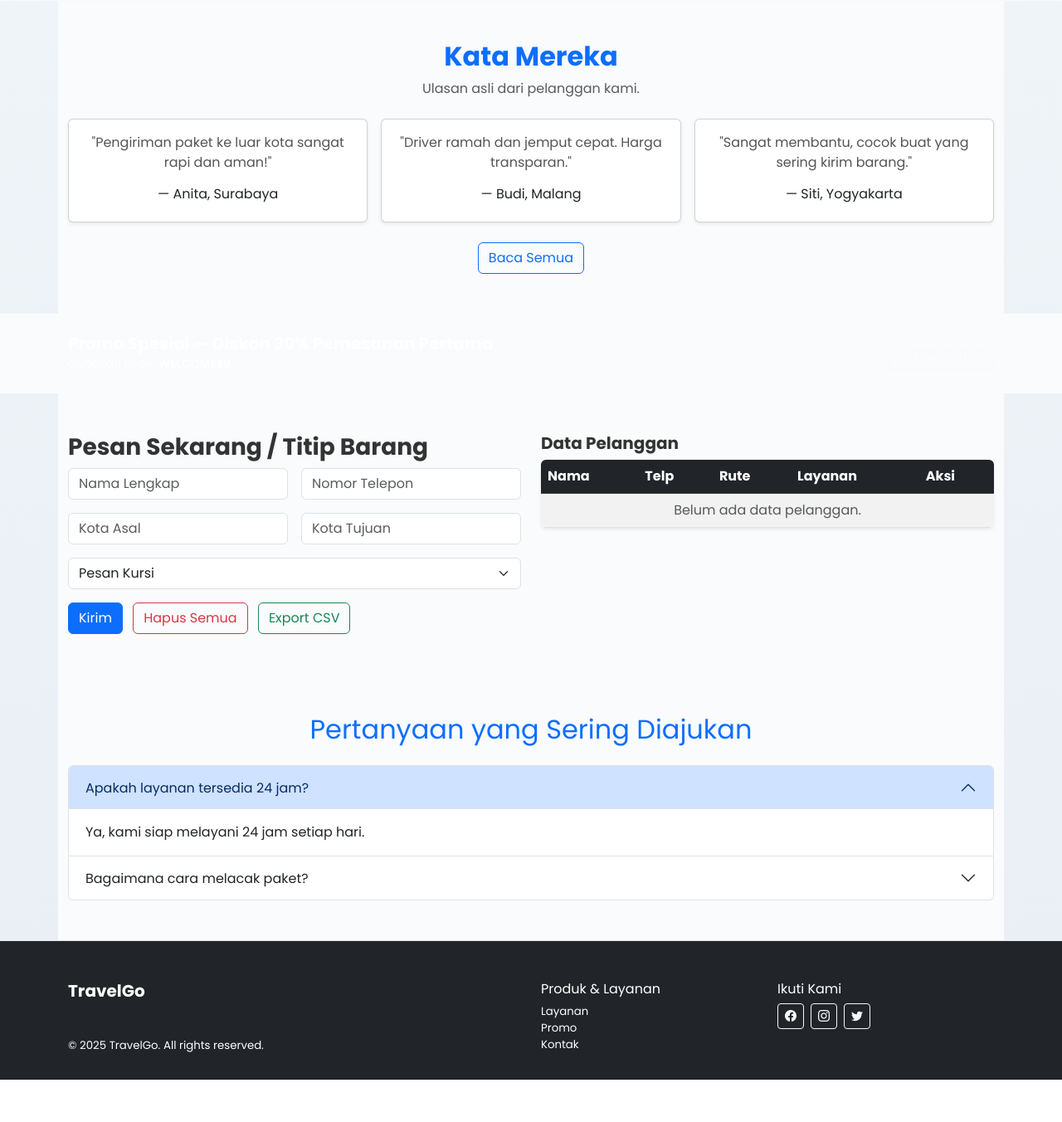
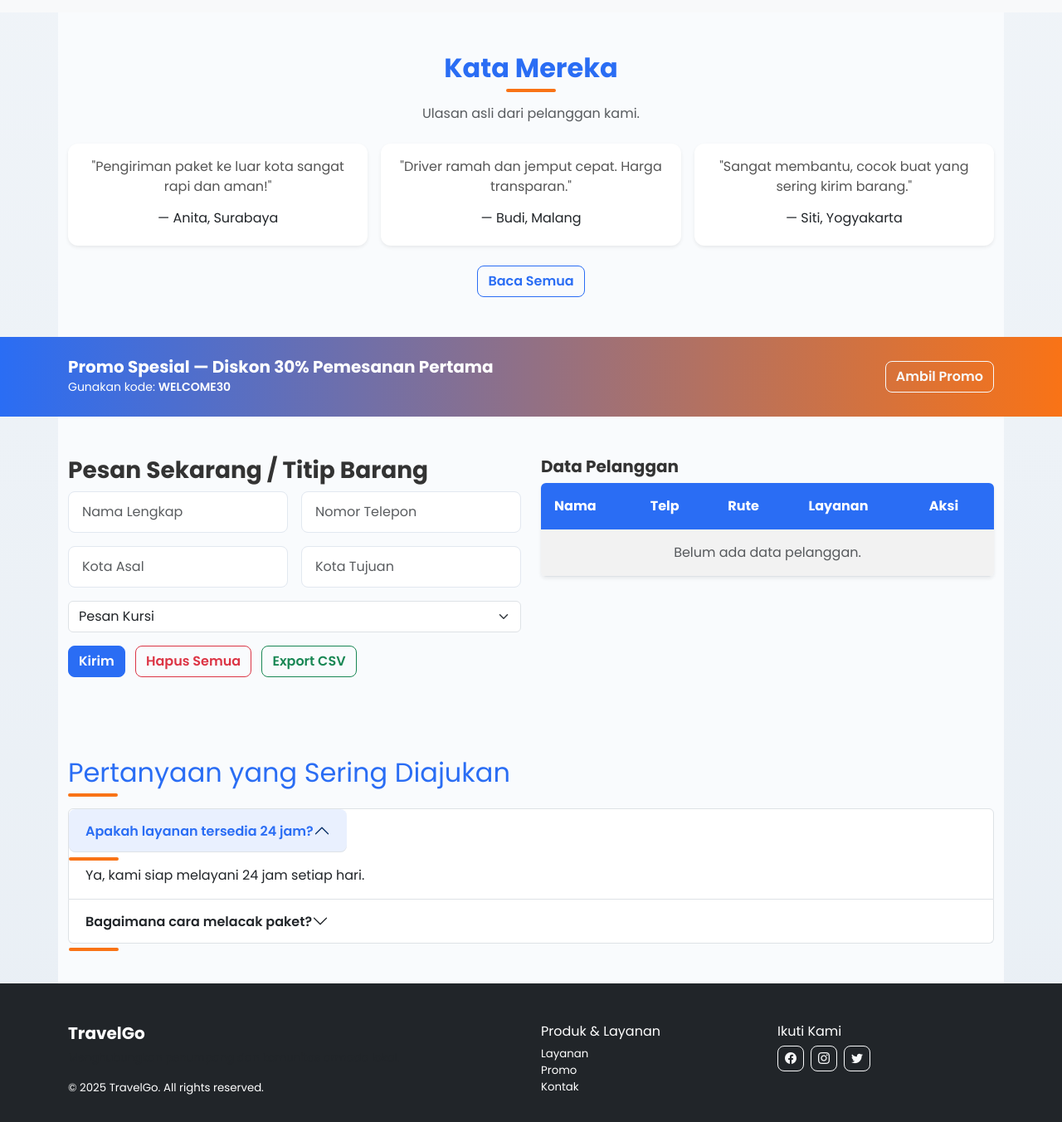
Before and after one commit to Ckyyy002/Web-Programming, a PHP site: page / in a window 1280 px wide. Shown: the part 1800-3152 px from the top of the page at 83% size. Before the commit the page ends 3101 px from the top, so only its background shows below. Run offline with PHP 8.4, Linux system fonts and the light colour scheme.

Commit message:
Update style.css

```diff
--- a/Mid-Term-Evaluation/css/style.css
+++ b/Mid-Term-Evaluation/css/style.css
@@ -1,4 +1,15 @@
 /* ===== FONT & GLOBAL ===== */
+:root {
+  --primary: #2a6df4;
+  --primary-dark: #1a56db;
+  --secondary: #f97316;
+  --light: #f8fafc;
+  --dark: #1e293b;
+  --success: #10b981;
+  --warning: #f59e0b;
+  --danger: #ef4444;
+}
+
 body {
   font-family: "Poppins", sans-serif;
   background: linear-gradient(180deg, #f8fafc 0%, #e9eff5 100%);
@@ -77,18 +106,141 @@ section {
 }
 
 section h2 {
-  color: #0d6efd;
+  color: var(--primary);
+  position: relative;
+  display: inline-block;
+  margin-bottom: 1.5rem;
+}
+
+section h2:after {
+  content: '';
+  position: absolute;
+  bottom: -10px;
+  left: 0;
+  width: 60px;
+  height: 4px;
+  background-color: var(--secondary);
+  border-radius: 2px;
+}
+
+.text-center h2:after {
+  left: 50%;
+  transform: translateX(-50%);
 }
 
 section p {
   color: #555;
 }
 
+/* ===== CARD STYLES ===== */
+.card {
+  border: none;
+  border-radius: 12px;
+  transition: transform 0.3s ease, box-shadow 0.3s ease;
+}
+
+.card:hover {
+  transform: translateY(-5px);
+  box-shadow: 0 10px 25px rgba(0, 0, 0, 0.1) !important;
+}
+
+.card .bi {
+  color: var(--primary);
+}
+
+/* ===== PROMO STRIP ===== */
+.promo-strip {
+  background: linear-gradient(90deg, var(--primary) 0%, var(--secondary) 100%);
+}
+
+/* ===== FORM STYLES ===== */
+.form-control {
+  border-radius: 8px;
+  border: 1px solid #e2e8f0;
+  padding: 0.75rem 1rem;
+  transition: all 0.3s ease;
+}
+
+.form-control:focus {
+  border-color: var(--primary);
+  box-shadow: 0 0 0 0.25rem rgba(42, 109, 244, 0.25);
+}
+
+/* ===== TABLE STYLES ===== */
+.table-responsive {
+  border-radius: 12px;
+  overflow: hidden;
+}
+
+.table thead th {
+  background-color: var(--primary);
+  color: white;
+  border: none;
+  padding: 1rem;
+}
+
+.table tbody td {
+  padding: 1rem;
+  vertical-align: middle;
+}
+
+.table-striped tbody tr:nth-of-type(odd) {
+  background-color: rgba(42, 109, 244, 0.05);
+}
+
+/* ===== BUTTON STYLES ===== */
+.btn {
+  border-radius: 8px;
+  font-weight: 600;
+  transition: all 0.3s ease;
+}
+
+.btn-primary {
+  background-color: var(--primary);
+  border-color: var(--primary);
+}
+
+.btn-primary:hover {
+  background-color: var(--primary-dark);
+  border-color: var(--primary-dark);
+  transform: translateY(-2px);
+}
+
+.btn-outline-primary {
+  color: var(--primary);
+  border-color: var(--primary);
+}
+
+.btn-outline-primary:hover {
+  background-color: var(--primary);
+  border-color: var(--primary);
+  transform: translateY(-2px);
+}
+
 /* ===== FOOTER ===== */
 footer {
-  background-color: #fff;
-  border-top: 1px solid #e5e5e5;
+  background-color: var(--dark) !important;
+  color: white;
   font-size: 0.95rem;
+}
+
+footer a {
+  transition: color 0.3s ease;
+}
+
+footer a:hover {
+  color: var(--secondary) !important;
+}
+
+/* ===== ACCORDION STYLES ===== */
+.accordion-button {
+  font-weight: 600;
+  border-radius: 8px !important;
+}
+
+.accordion-button:not(.collapsed) {
+  background-color: rgba(42, 109, 244, 0.1);
+  color: var(--primary);
 }
 
 /* ===== RESPONSIVE ===== */
```
Also changed, not shown: other parts of Mid-Term-Evaluation/css/style.css (+26 -3 lines).
